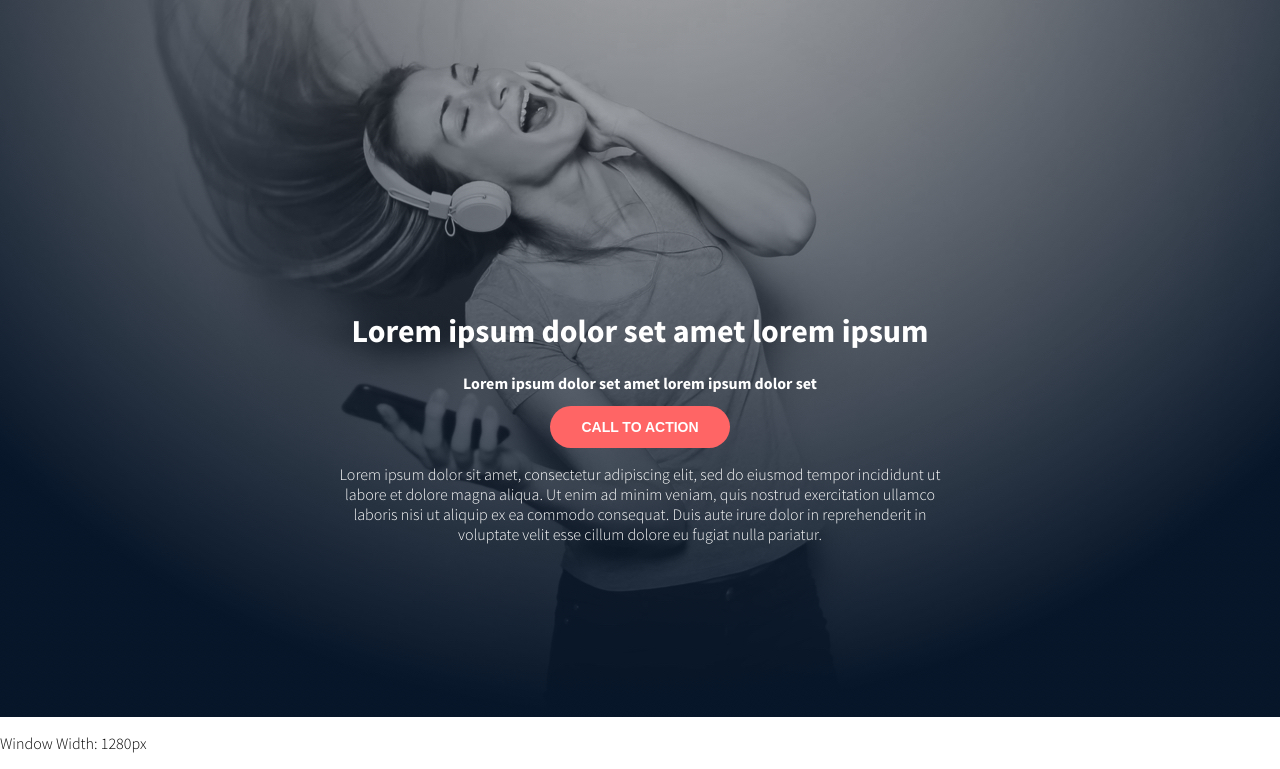
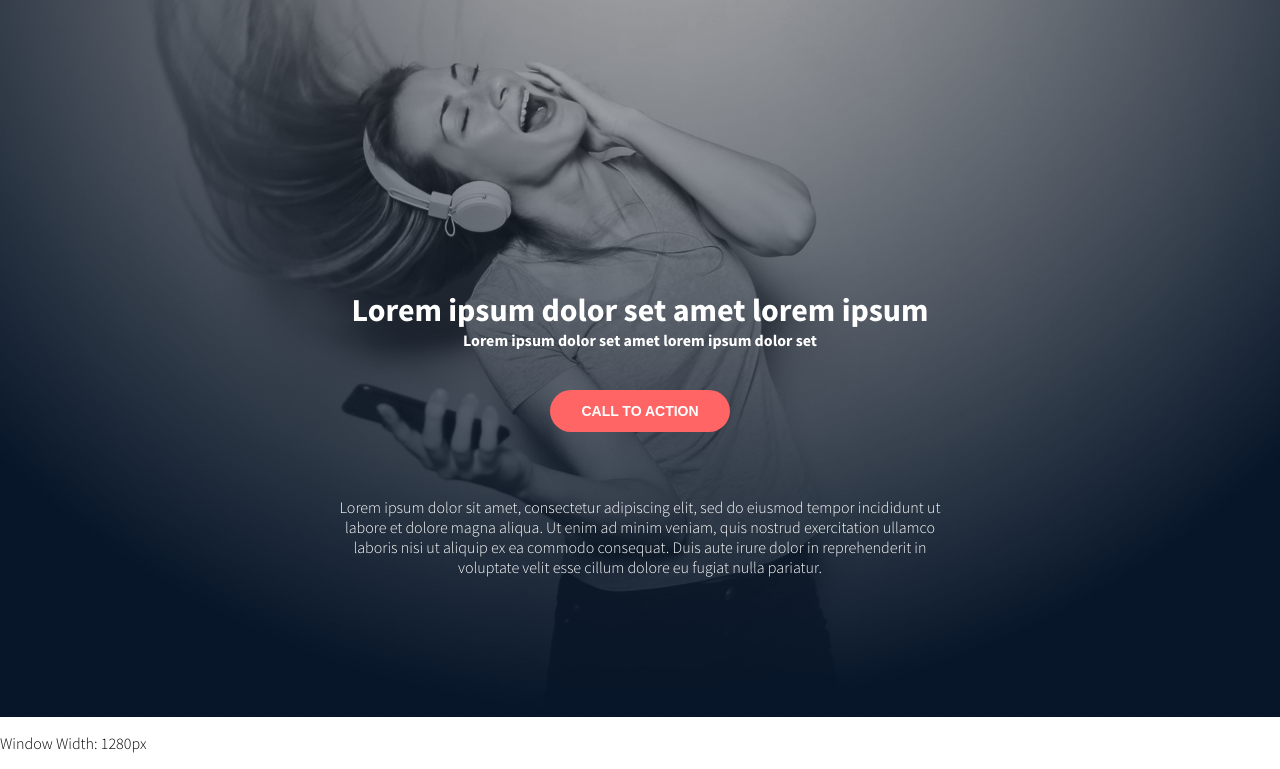
Before and after one commit to Zytronium/atlas-headphones, a website: page index.html in a window 1280 px wide. Shown: the part 83-852 px from the top of the page. Drawn offline with Linux system fonts and the light colour scheme.

Commit message:
More CSS adjustments I got distracted and forgot what I was doing, so I'm just going to commit and come back to it tomorrow.

```diff
--- a/styles/styles.css
+++ b/styles/styles.css
@@ -69,8 +69,21 @@ a:hover {
 }
 
 #header-content {
-    margin: 312px 9px 115px 9px;
+    margin: 312px 9px 115px 9px; /* Note: the 9px is not to center; its to keep it at least 9px from the sides. */
     max-width: 637px;
+}
+
+#header-content h1 {
+    margin: 0 auto;
+}
+
+#header-content h2 {
+    margin: 0 auto 40px;
+    max-width: 75%;
+}
+
+#header-content p {
+    margin: 65px auto 0;
 }
 
 button {
```
